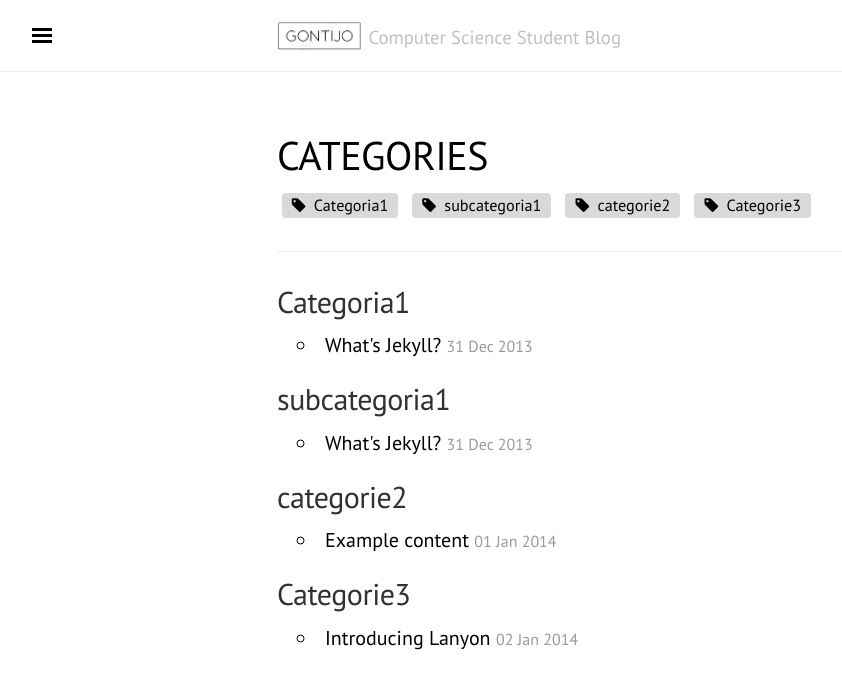
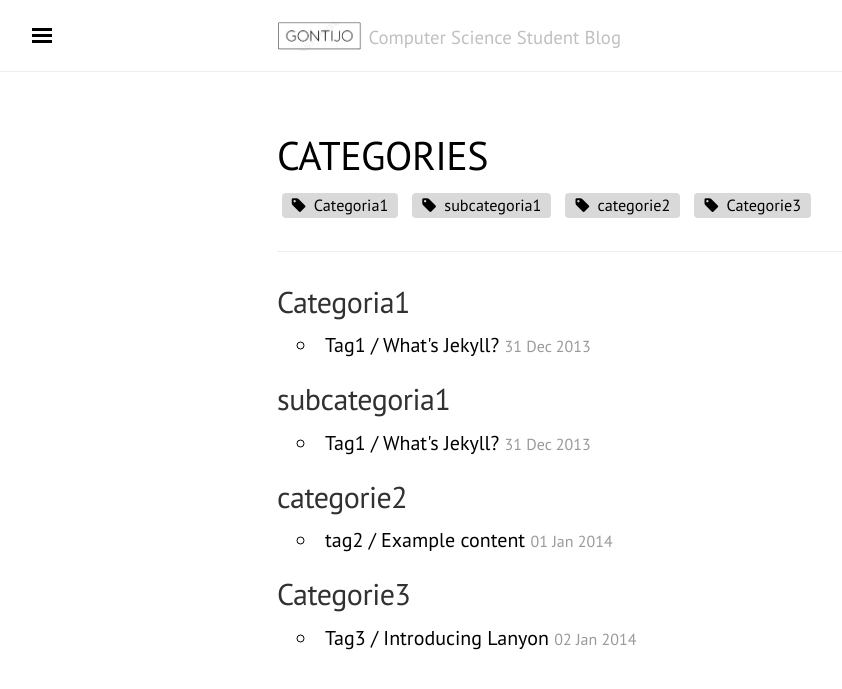
Before and after one commit to Lucasgontijo0/Lucasgontijo0.github.io, a Jekyll site: the page built from categories.html, in a window 1280 px wide. Shown: the top 689 px of the page, without its empty margins (3-845 px from the left). Built offline with Jekyll 4.4.1, drawn with Linux system fonts in a browser that asks for light colours; nearby versions of some CDN libraries; comment, search, counter and statistics services are not loaded.

Commit message:
insert tags in front of post name.

```diff
--- a/categories.html
+++ b/categories.html
@@ -4,12 +4,15 @@ title: Categories
 ---
 
 <div class="tags-expo">
+
+    <!-- Categories in top -->
         <div class="tags-expo-list">
             {% for tag in site.categories %}
             <a href="#{{ tag[0] | slugify }}" class="post-tag">{{ tag[0] }}</a>
             {% endfor %}
         </div>
         <hr/>
+
         <div class="tags-expo-section">
             {% for tag in site.categories %}
             <h2 id="{{ tag[0] | slugify }}">{{ tag[0] }}</h2>
@@ -17,7 +20,7 @@ title: Categories
                 {% for post in tag[1] %}
                 <a class="post-title" href="{{ site.baseurl }}{{ post.url }}">
                     <li>
-        {{ post.title }}
+                        {% for item in post.tags %} {{ item }} / {% endfor %} {{ post.title }}
                         <small class="post-date">{{ post.date | date_to_string }}</small>
                     </li>
                 </a>
```
Lines whose indentation alone changed are shown as unchanged.
